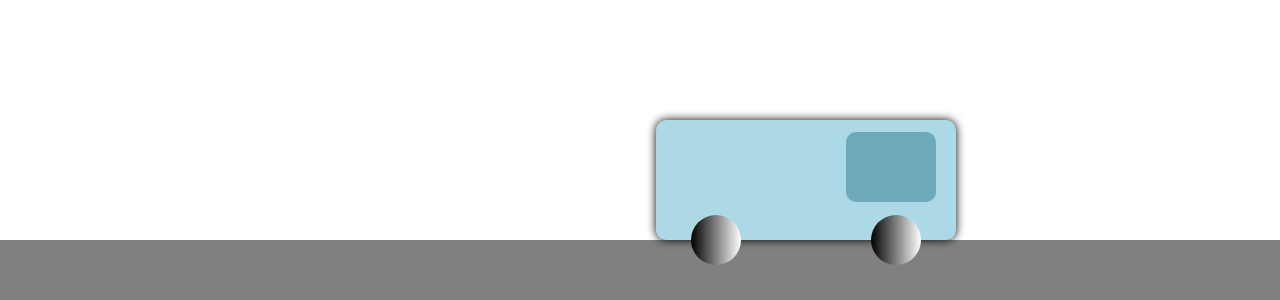
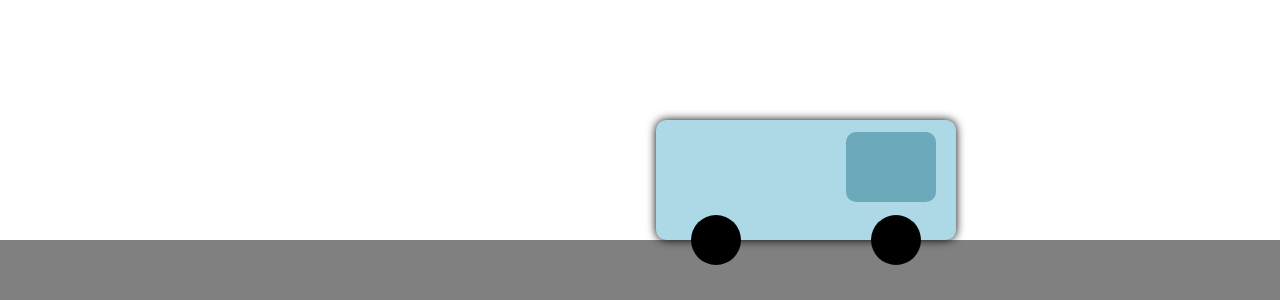
Before and after one commit to Glorixxx/Point5, a plain HTML site: page index.html in a window 1280 px wide. Shown: the part 500-800 px from the top of the page. Drawn offline with Linux system fonts and the light colour scheme.

Commit message:
Update index.html

```diff
--- a/index.html
+++ b/index.html
@@ -59,7 +59,7 @@
            position: absolute;
            width: 50px;
            height: 50px;
-           background: linear-gradient(to right, black, white);
+           background: black;
            border-radius: 50%;
            bottom: -25px;
            left: 60px;
@@ -71,7 +71,7 @@
            position: absolute;
            width: 50px;
            height: 50px;
-           background: linear-gradient(to right, black, white);
+           background: black;
            border-radius: 50%;
            bottom: -25px;
            left: 240px;
```
